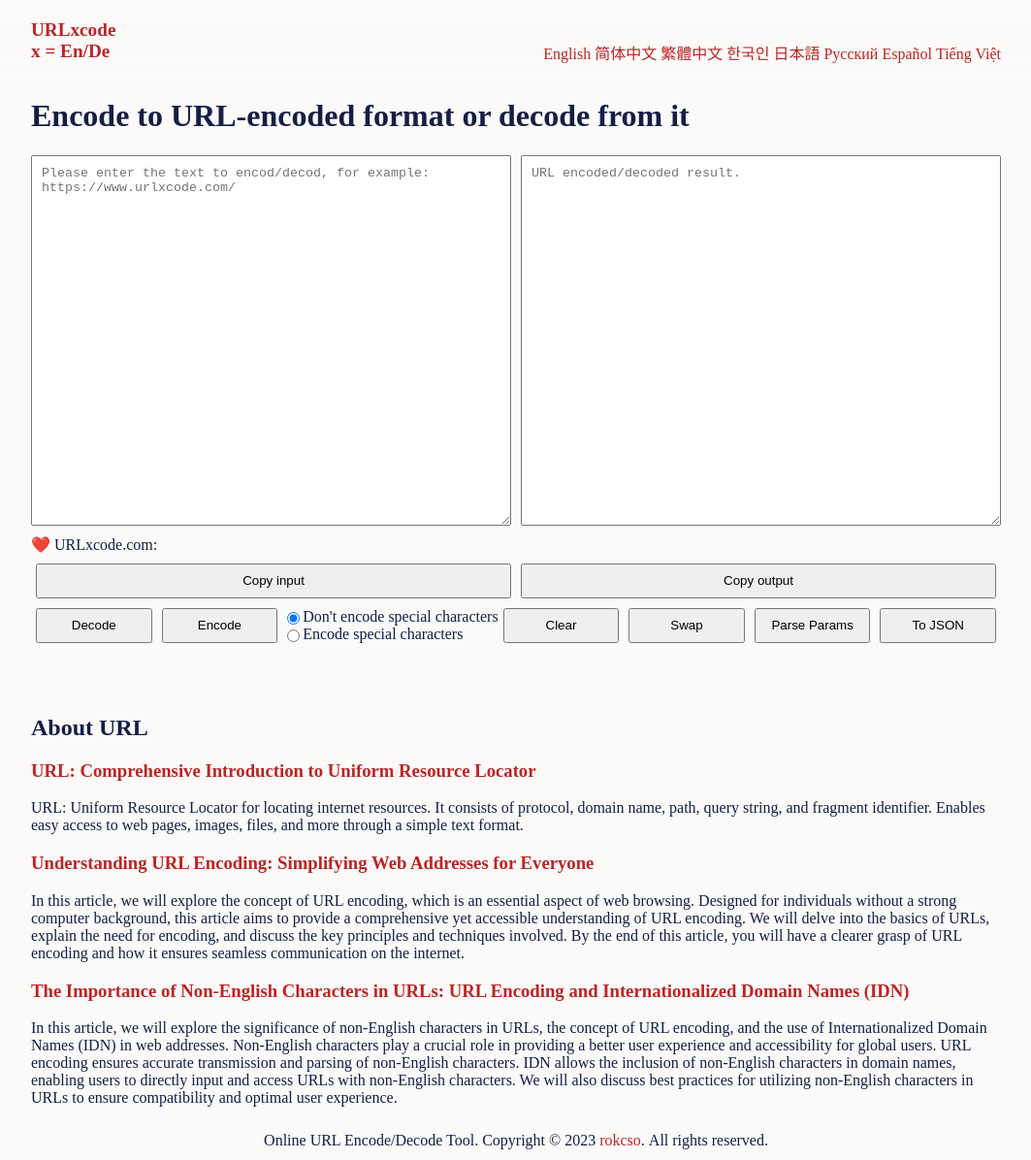
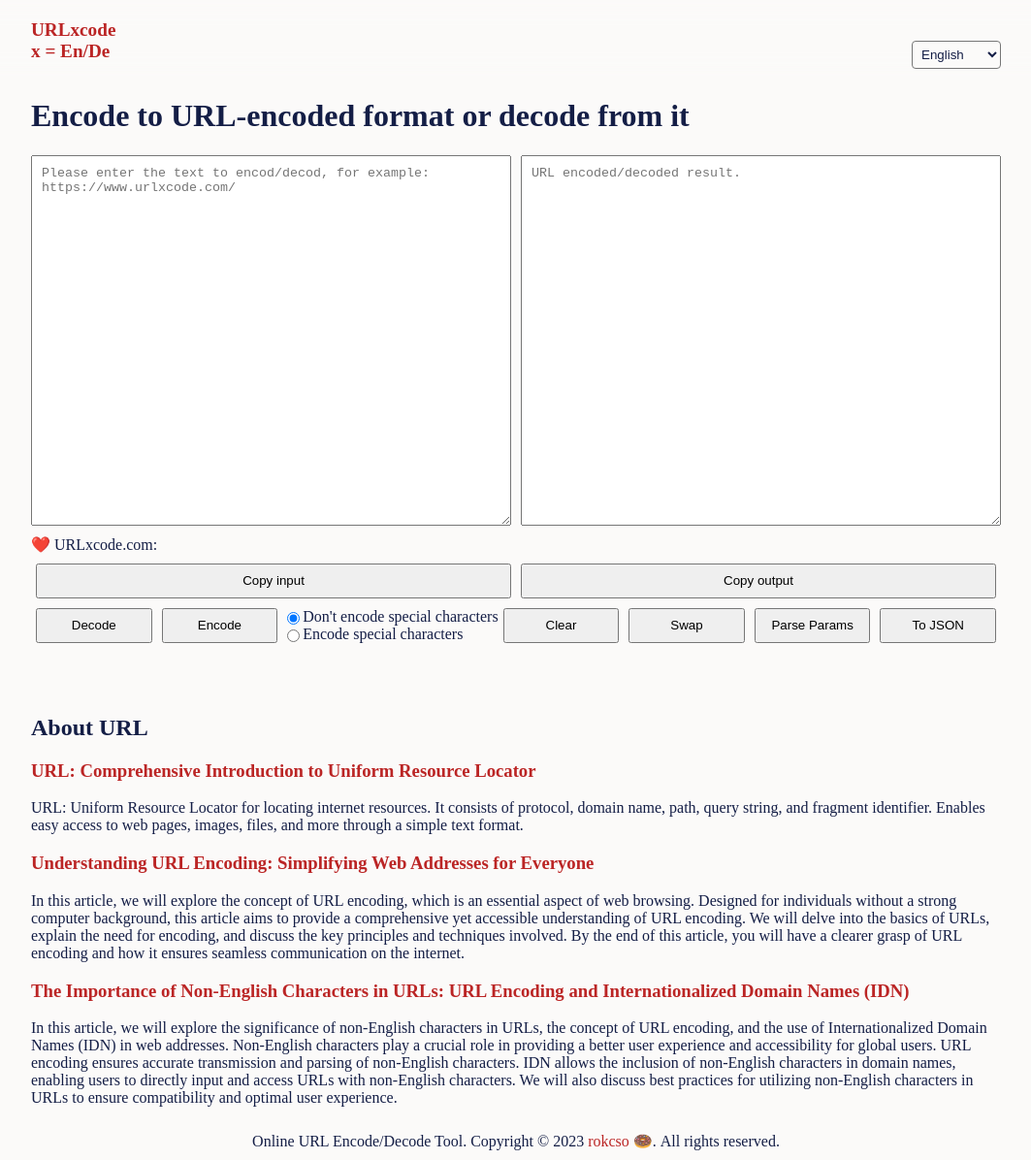
Before and after one commit to rokcso/NextURLxcode, a Next.js app: page / in a window 1280 px wide. Shown: the whole page at 97% size, without its empty margins (108-1171 px from the left). Built offline with nearby package versions, Linux system fonts and the light colour scheme.

Commit message:
language select meau

```diff
--- a/components/layout.js
+++ b/components/layout.js
@@ -3,7 +3,7 @@ import Link from "next/link";
 import { useRouter } from "next/router";
 
 export default function Layout({ children }) {
-  const { pathname } = useRouter();
+  const { pathname, push } = useRouter();
   const homePath = pathname.split("/")[1] || "";
   const languageOptions = [
     { path: "/", label: "English" },
@@ -16,6 +16,11 @@ export default function Layout({ children }) {
     { path: "/vn", label: "Tiếng Việt" },
   ];
 
+  const handleLanguageChange = (event) => {
+    const selectedLanguage = event.target.value;
+    push(selectedLanguage);
+  };
+
   return (
     <>
       <div className={componentStyles.layout}>
@@ -27,13 +32,14 @@ export default function Layout({ children }) {
               <span>x = En/De</span>
             </Link>
             {pathname.length <= 3 && (
-              <nav>
-                {languageOptions.map((item) => (
-                  <span key={item.path}>
-                    &nbsp;
-                    <Link href={item.path}>{item.label}</Link>
-                  </span>
-                ))}
+              <nav className={componentStyles.selectWrapper}>
+                <select value={pathname} onChange={handleLanguageChange}>
+                  {languageOptions.map((item) => (
+                    <option key={item.path} value={item.path}>
+                      {item.label}
+                    </option>
+                  ))}
+                </select>
               </nav>
             )}
           </div>
@@ -42,7 +48,8 @@ export default function Layout({ children }) {
         <footer className={componentStyles.footer}>
           <span>Online URL Encode/Decode Tool.&nbsp;</span>
           <span>
-            Copyright &copy; 2023 <Link href="https://rokcso.com">rokcso</Link>
+            Copyright &copy; 2023{" "}
+            <Link href="https://rokcso.com">rokcso 🍩</Link>
             .&nbsp;
           </span>
           <span>All rights reserved.</span>
--- a/components/layout.module.css
+++ b/components/layout.module.css
@@ -19,6 +19,13 @@
 
 .header nav {
   float: right;
+}
+
+.selectWrapper select {
+  padding: 5px;
+  border-radius: 4px;
+  background-color: #FBFAF9;
+  color: #141E46;
 }
 
 .header a {
```
